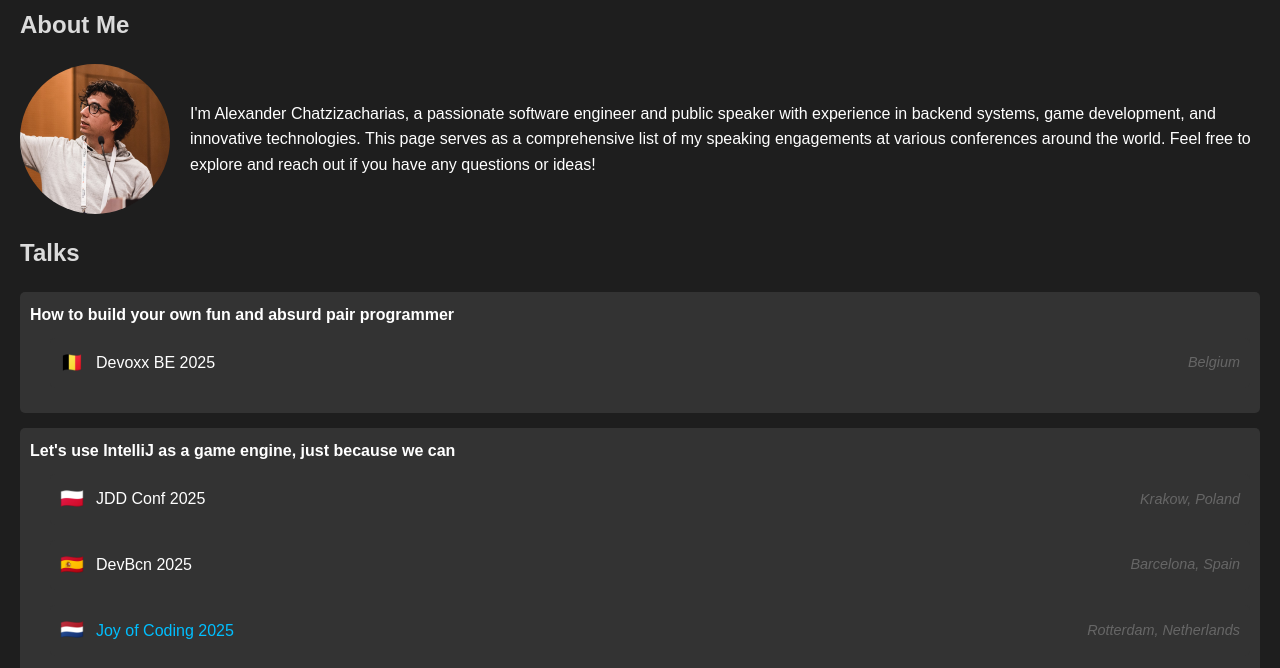
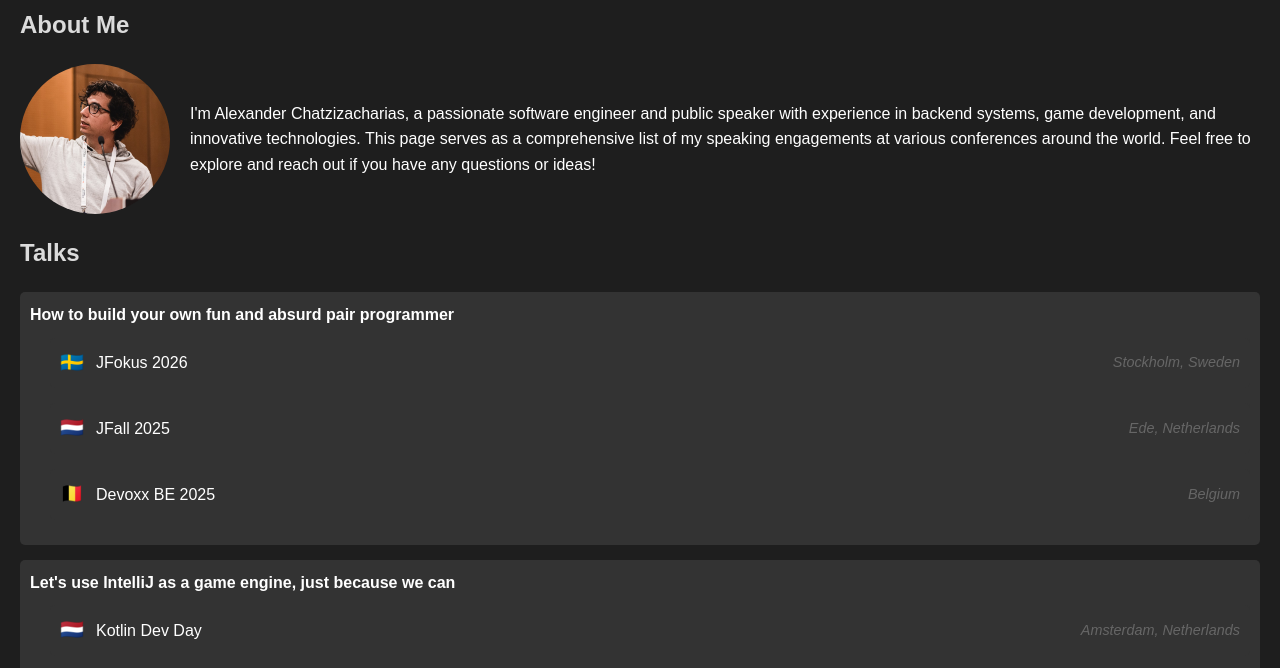
Before and after one commit to glycin/glycin.github.io, a plain HTML site: page index.html in a window 1280 px wide. Shown: the part 85-753 px from the top of the page. Drawn offline with Linux system fonts and the light colour scheme.

Commit message:
Add new conferences to talks in index.html
Added JFokus 2026 (Stockholm), JFall 2025 (Ede), and Kotlin Dev Day (Amsterdam) to the list of conferences for relevant talks.

```diff
--- a/index.html
+++ b/index.html
@@ -59,6 +59,14 @@
                     <strong>How to build your own fun and absurd pair programmer</strong>
                     <ul class="conference-list">
                         <li class="conference-item">
+                            <span class="flag">🇸🇪</span>JFokus 2026
+                            <span class="location-note">Stockholm, Sweden</span>
+                        </li>
+                        <li class="conference-item">
+                            <span class="flag">🇳🇱</span>JFall 2025
+                            <span class="location-note">Ede, Netherlands</span>
+                        </li>
+                        <li class="conference-item">
                             <span class="flag">🇧🇪</span>Devoxx BE 2025
                             <span class="location-note">Belgium</span>
                         </li>
@@ -67,6 +75,10 @@
                 <li>
                     <strong>Let's use IntelliJ as a game engine, just because we can</strong>
                     <ul class="conference-list">
+                        <li class="conference-item">
+                            <span class="flag">🇳🇱</span>Kotlin Dev Day
+                            <span class="location-note">Amsterdam, Netherlands</span>
+                        </li>
                         <li class="conference-item">
                             <span class="flag">🇵🇱</span>JDD Conf 2025
                             <span class="location-note">Krakow, Poland</span>
```
